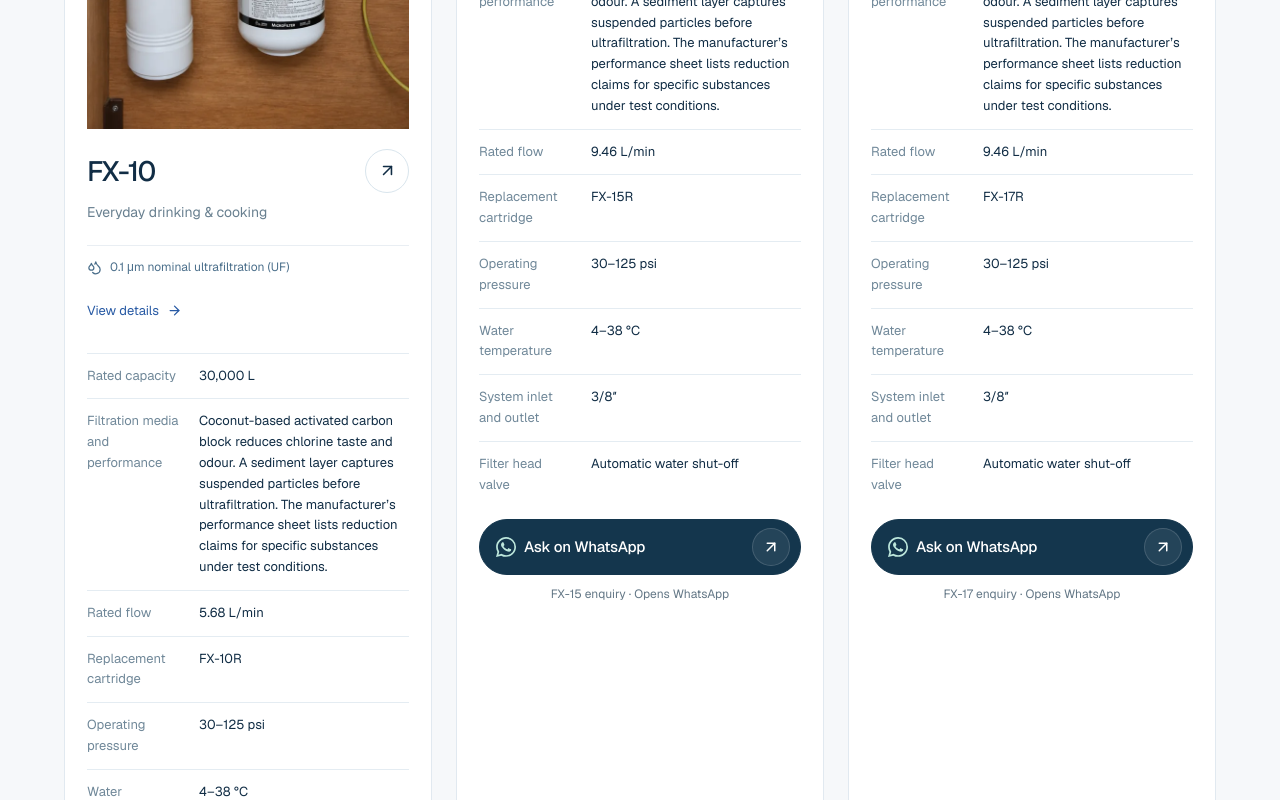
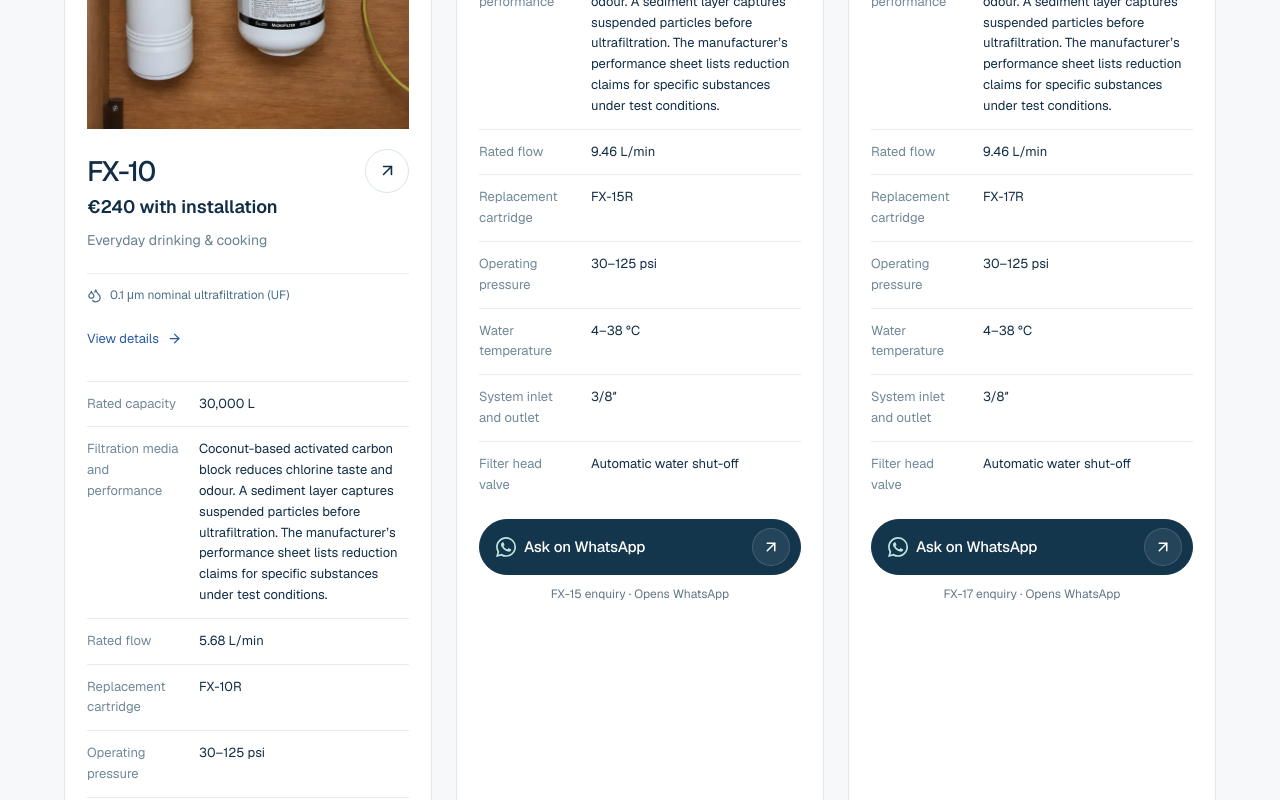
Before and after one commit to CyprusWaterFilters/Cyprus-Water-Filter, a Next.js app: page /products in a window 1280 px wide. Shown: the part 1560-2360 px from the top of the page. Built offline with nearby package versions, Linux system fonts and the light colour scheme.

Commit message:
Add installed prices for FX-10 and HF2-10

```diff
--- a/components/product-catalogue.tsx
+++ b/components/product-catalogue.tsx
@@ -146,6 +146,16 @@ fx && <dl className="catalogue-detail-specs">
     </section>;
   }
 
+  function renderInstallationPrice(model: string) {
+    const amount = model === 'FX-10' ? 240 : model === 'HF2-10' ? 220 : null;
+    if (amount === null) return null;
+
+    const price = euro.format(amount);
+    return <p className="text-lg font-semibold">{language === 'el'
+      ? `${price} με εφαρμογή`
+      : t('{price} with installation', { price })}</p>;
+  }
+
   function renderProductCard(product: Product, index: number) {
     const installationPhoto = product.model === 'FX-10' ? 'fx-10-installation.webp'
       : product.model === 'HF2-10' ? 'hf2-10-installation.webp' : null;
@@ -157,7 +167,7 @@ fx && <dl className="catalogue-detail-specs">
               alt={t('{model} installation under the sink', { model: product.model })}
               loading="lazy"
             />}
-            <div className="catalogue-card-copy"><div className="catalogue-card-heading"><h3>{product.size === null ? t(product.model) : product.model}</h3><button onClick={() => setDetail(product)} aria-label={t('View details for {model}', { model: product.model })}><ArrowUpRight size={19}/></button></div><p className="catalogue-card-purpose">{t(product.purpose)}</p><div className="catalogue-card-spec"><Droplets size={15}/><span>{t(product.detail)}</span></div><button className="catalogue-details-link" onClick={() => setDetail(product)}>{t('View details')}<ArrowRight size={15}/></button>{product.size === null && <>
+            <div className="catalogue-card-copy"><div className="catalogue-card-heading"><h3>{product.size === null ? t(product.model) : product.model}</h3><button onClick={() => setDetail(product)} aria-label={t('View details for {model}', { model: product.model })}><ArrowUpRight size={19}/></button></div>{renderInstallationPrice(product.model)}<p className="catalogue-card-purpose">{t(product.purpose)}</p><div className="catalogue-card-spec"><Droplets size={15}/><span>{t(product.detail)}</span></div><button className="catalogue-details-link" onClick={() => setDetail(product)}>{t('View details')}<ArrowRight size={15}/></button>{product.size === null && <>
             {renderPlatinumStages('h4')}
             <dl className="catalogue-detail-specs">
               <div><dt>{t('Rated daily production')}</dt><dd><bdi>{platinumCapacity}</bdi></dd></div>
@@ -435,6 +445,7 @@ fx && <dl className="catalogue-detail-specs">
           <dl className="catalogue-detail-specs"><div><dt>{t('Installation')}</dt><dd>{t('Uses a separate storage tank and drinking-water tap. Requires a cold-water feed, drain connection and power outlet.')}</dd></div></dl>
           <p className="catalogue-detail-note"><a href={platinumWasser.specificationsUrl}>{t('Platinum Wasser product specifications')}</a></p>
         </> : detail.size !== null && detail.name !== 'HF2-S' && <p className="catalogue-detail-note">{t('Size alone does not confirm compatibility. Ask us to check the connection and the right model for your home.')}</p>}
+        {renderInstallationPrice(detail.model)}
         <ProductEnquiry model={detail.model} onEnquire={enquire}/>
       </div>
     </>}</DialogContent></Dialog>
```
